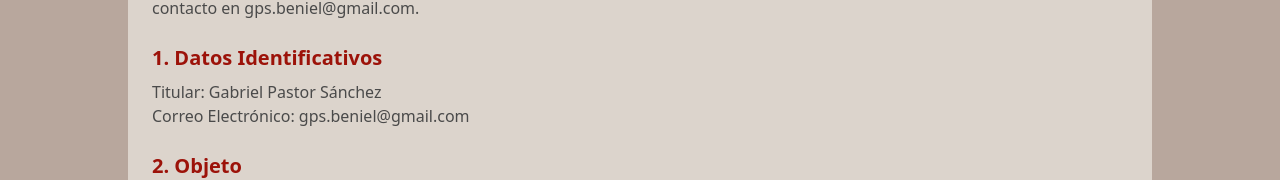
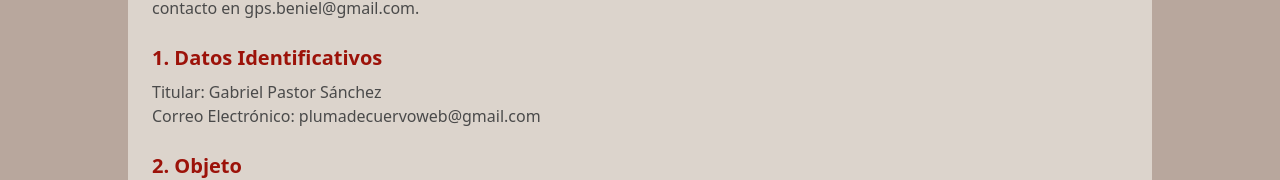
Before and after one commit to JoseJoaquinMartinez/Pluma-De-Cuervo, a Next.js app in the folder frontend/: page /aviso-legal in a window 1280 px wide. Shown: the part 232-412 px from the top of the page. Built offline with nearby package versions, Linux system fonts and the light colour scheme; no server answers.

Commit message:
feat: actualizar la configuración de logout y ajustar la URL de la API en el componente de navegación

```diff
--- a/frontend/src/components/navbar/NavHamburguerButtonAndPaths.tsx
+++ b/frontend/src/components/navbar/NavHamburguerButtonAndPaths.tsx
@@ -22,7 +22,7 @@ export default function NavHamburguerButtonAndPaths() {
   };
 
   const handleLogout = async () => {
-    await fetch(`${process.env.NEXT_PUBLIC_BACKEND_URL}/auth/logout`, {
+    await fetch(`/api/auth/logout`, {
       method: "POST",
       credentials: "include",
     });
--- a/frontend/src/legal/aviso-legal/LegalAdviceComponent.tsx
+++ b/frontend/src/legal/aviso-legal/LegalAdviceComponent.tsx
@@ -15,7 +15,7 @@ export const LegalAdviceComponent = () => {
       <p>
         Titular: Gabriel Pastor Sánchez
         <br />
-        Correo Electrónico: gps.beniel@gmail.com
+        Correo Electrónico: plumadecuervoweb@gmail.com
       </p>
       <h2 className="text-xl font-semibold mt-6 mb-2 text-encabezados">
         2. Objeto
```
Also changed, not shown: 1 other file (tests, documents, lock files or other folders).
